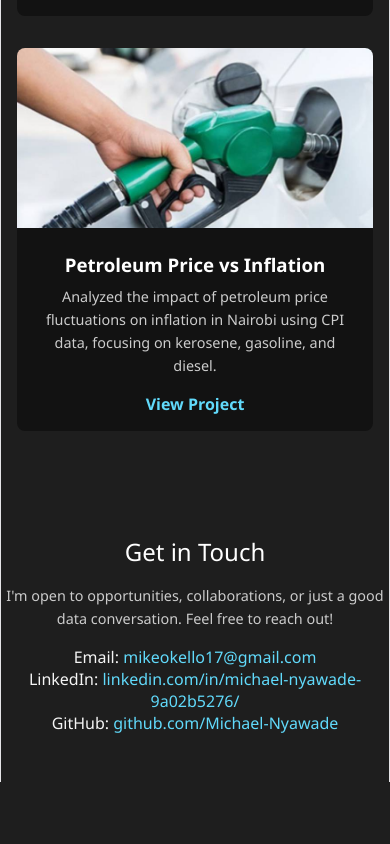
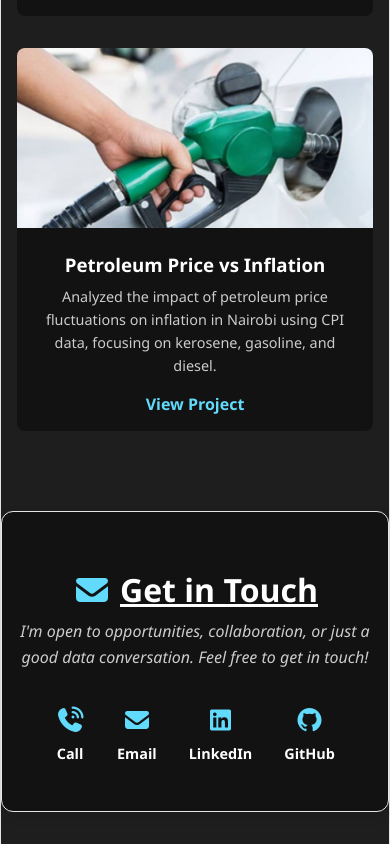
Before and after one commit to Michael-Nyawade/Michael-Nyawade.github.io, a React (Vite) app: page / in a window 390 px wide. Shown: the part 4779-5623 px from the top of the page. Before the commit the page ends 5561 px from the top, so only its background shows below. Built offline with nearby package versions, Linux system fonts and the light colour scheme.

Commit message:
Improved Contact section with phone, email, LinkedIn, and GitHub links with hover effects

```diff
--- a/package.json
+++ b/package.json
@@ -11,6 +11,7 @@
     "deploy": "gh-pages -d dist"
   },
   "dependencies": {
+    "@fortawesome/fontawesome-free": "^7.2.0",
     "aos": "^2.3.4",
     "react": "^19.2.6",
     "react-dom": "^19.2.6"
--- a/src/main.jsx
+++ b/src/main.jsx
@@ -7,6 +7,9 @@ import "./styles.css";
 // AOS
 import AOS from "aos";
 import "aos/dist/aos.css";
+
+// Font Awesome
+import "@fortawesome/fontawesome-free/css/all.min.css";
 
 // Initialize AOS
 AOS.init({
--- a/src/sections/Contact.jsx
+++ b/src/sections/Contact.jsx
@@ -1,45 +1,57 @@
+const contacts = [
+  {
+    name: "Call",
+    link: "tel:+254705932858",
+    icon: "fas fa-phone-volume",
+    aria: "Call",
+  },
+  {
+    name: "Email",
+    link: "mailto:mikeokello17@gmail.com",
+    icon: "fas fa-envelope",
+    aria: "Email",
+  },
+  {
+    name: "LinkedIn",
+    link: "https://www.linkedin.com/in/michael-nyawade-9a02b5276/",
+    icon: "fab fa-linkedin",
+    aria: "LinkedIn",
+  },
+  {
+    name: "GitHub",
+    link: "https://github.com/Michael-Nyawade",
+    icon: "fab fa-github",
+    aria: "GitHub",
+  },
+];
+
 export default function Contact() {
   return (
-    <section id="contact" data-aos="fade-up" style={{ padding: "3rem 0" }}>
-      <h2>Get in Touch</h2>
-      <p style={{ marginTop: "1rem", lineHeight: 1.6 }}>
-        I'm open to opportunities, collaborations, or just a good data conversation.
-        Feel free to reach out!
-      </p>
-
-      <ul style={{ marginTop: "1rem", listStyle: "none", paddingLeft: 0 }}>
-        <li>
-          Email:{" "}
-          <a
-            href="mailto:mikeokello17@gmail.com"
-            style={{ color: "var(--accent-color)" }}
-          >
-            mikeokello17@gmail.com
-          </a>
-        </li>
-        <li>
-          LinkedIn:{" "}
-          <a
-            href="https://www.linkedin.com/in/michael-nyawade-9a02b5276/"
-            target="_blank"
-            rel="noopener noreferrer"
-            style={{ color: "var(--accent-color)" }}
-          >
-            linkedin.com/in/michael-nyawade-9a02b5276/
-          </a>
-        </li>
-        <li>
-          GitHub:{" "}
-          <a
-            href="https://github.com/Michael-Nyawade"
-            target="_blank"
-            rel="noopener noreferrer"
-            style={{ color: "var(--accent-color)" }}
-          >
-            github.com/Michael-Nyawade
-          </a>
-        </li>
-      </ul>
+    <section id="contact">
+      <div className="section-heading">
+        <h2>
+          <i className="fas fa-envelope"></i>Get in Touch
+        </h2>
+        <p className="section-subtitle">
+          I'm open to opportunities, collaboration, or just a good data conversation.
+          Feel free to get in touch!
+        </p>
+      </div>
+      <div className="contact-icons" aria-label="Contact links">
+        {contacts.map((contact, index) => (
+          <div className="contact-method" key={index}>
+            <a
+              href={contact.link}
+              target="_blank"
+              rel="noopener"
+              aria-label={contact.aria}
+            >
+              <i className={contact.icon}></i>
+            </a>
+            <span>{contact.name}</span>
+          </div>
+        ))}
+      </div>
     </section>
   );
 }
--- a/src/styles.css
+++ b/src/styles.css
@@ -63,3 +63,68 @@ p {
     font-size: 0.9rem;
   }
 }
+
+/* Contact Section */
+#contact {
+  padding: 3rem 1rem;
+  text-align: center;
+  background-color: var(--secondary-color);
+  border: 1px solid var(--border-color);
+  border-radius: 12px;
+  box-shadow: 0 4px 12px var(--shadow-color);
+  max-width: 800px;
+  margin: 2rem auto;
+}
+
+.section-heading h2 {
+  font-size: 2rem;
+  font-weight: 700;
+  margin-bottom: 0.5rem;
+  color: var(--heading-color);
+  text-decoration: underline;
+}
+
+.section-heading h2 i {
+  margin-right: 0.5rem;
+  color: var(--accent-color);
+}
+
+.section-subtitle {
+  font-size: 1rem;
+  color: var(--paragraph-color);
+  max-width: 600px;
+  margin: 0 auto;
+  font-style: italic;
+}
+
+.contact-icons {
+  display: flex;
+  justify-content: center;
+  gap: 2rem;
+  margin-top: 2rem;
+  flex-wrap: wrap;
+}
+
+.contact-method {
+  display: flex;
+  flex-direction: column;
+  align-items: center;
+  gap: 0.5rem;
+}
+
+.contact-method a {
+  font-size: 1.5rem;
+  color: var(--accent-color);
+  transition: color 0.3s ease, transform 0.2s ease;
+}
+
+.contact-method a:hover {
+  color: var(--heading-color);
+  transform: scale(1.1);
+}
+
+.contact-method span {
+  font-size: 0.9rem;
+  font-weight: 600;
+  color: var(--heading-color);
+}
```
Also changed, not shown: 1 other file (tests, documents, lock files or other folders).
